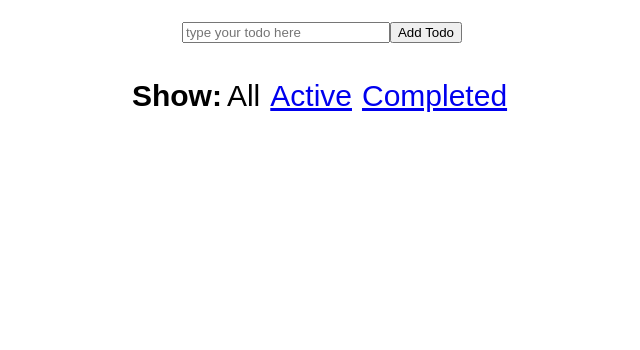
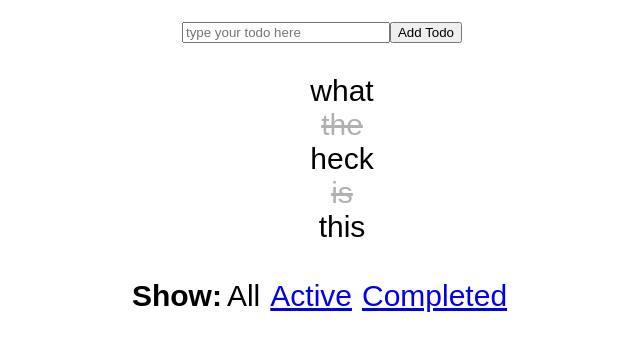
Before and after one commit to helton/learning-redux, a React (Create React App) app: page / in a window 1280 px wide. Shown: the top 350 px of the page, without its empty margins (318-958 px from the left). Built offline with nearby package versions, Linux system fonts and the light colour scheme; what node-uuid would draw is missing.

Commit message:
Testing loading data from file

```diff
--- a/src/configureStore.js
+++ b/src/configureStore.js
@@ -2,6 +2,7 @@ import { createStore, applyMiddleware } from './lib/redux'
 import createLogger from './lib/redux-logger'
 import promise from './lib/redux-promise'
 import todoApp from './reducers'
+import preloadedState from './data.json';
 
 const configureStore = () => {
   const middlewares = [promise]
@@ -13,8 +14,11 @@ const configureStore = () => {
     }))
   }
 
+  console.log(preloadedState)
+
   return createStore(
     todoApp,
+    preloadedState,
     applyMiddleware(...middlewares)
   )
 }
--- /dev/null
+++ b/src/data.json
@@ -0,0 +1,32 @@
+{
+  "todos": {
+    "byId": {
+      "1": {
+        "id": "1",
+        "text": "what",
+        "completed": false
+      },
+      "2": {
+        "id": "2",
+        "text": "the",
+        "completed": true
+      },
+      "3": {
+        "id": "3",
+        "text": "heck",
+        "completed": false
+      },
+      "4": {
+        "id": "4",
+        "text": "is",
+        "completed": true
+      },
+      "5": {
+        "id": "5",
+        "text": "this",
+        "completed": false
+      }
+    },
+    "allIds": ["1", "2", "3", "4", "5"]
+  }
+}
```
Also changed, not shown: src/components/VisibleTodoList.js (line endings or trailing spaces).
